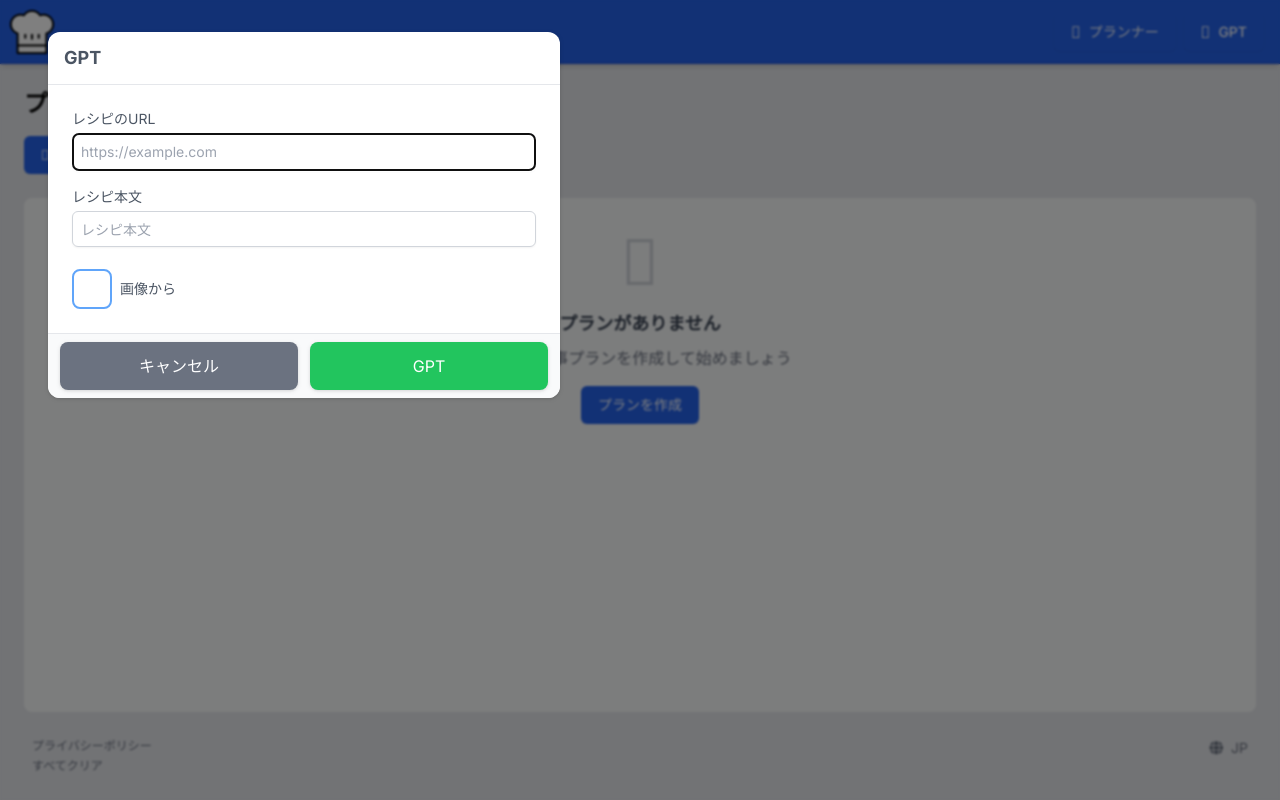
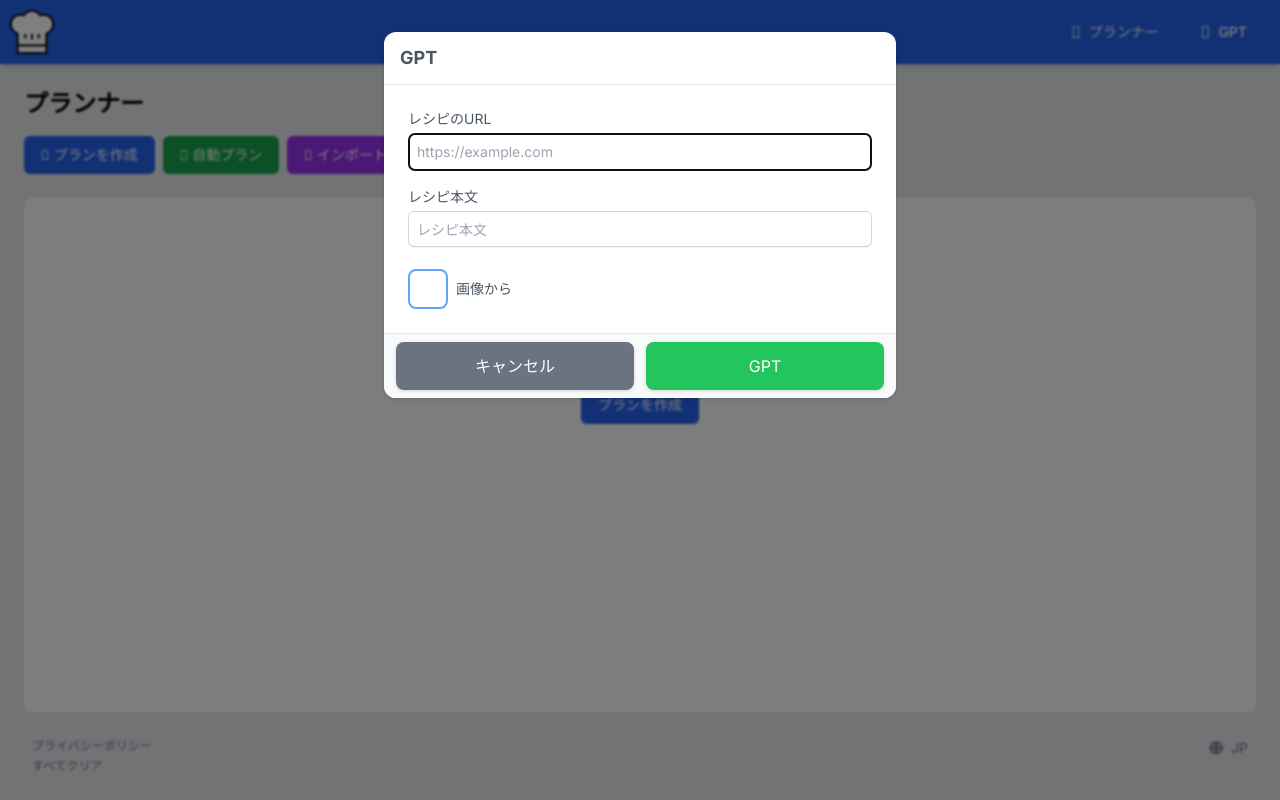
Before and after one commit to gukosowa/kukkingu, a Vue app: page /planner in a window 1280 px wide. Both pictures are taken after a click on the button "GPT". Built offline with nearby package versions, Linux system fonts and the light colour scheme.

Commit message:
chore: wip

```diff
--- a/src/components/BaseDialog.vue
+++ b/src/components/BaseDialog.vue
@@ -21,9 +21,9 @@
         style="backdrop-filter: blur(1px)"
         @click="handleBackdropClick"
       >
-        <div class="w-full min-h-full px-6 sm:px-12 py-8 flex flex-col transform">
+        <div class="w-full min-h-full px-6 sm:px-12 md:px-8 py-8 flex flex-col justify-start items-center transform">
           <div
-            class="bg-white rounded-xl drop-shadow flex flex-col overflow-hidden max-h-[90vh]"
+            class="bg-white rounded-xl drop-shadow w-full  md:w-[600px] flex flex-col overflow-hidden max-h-[90vh]"
             :class="size"
             @click.stop
           >
```
